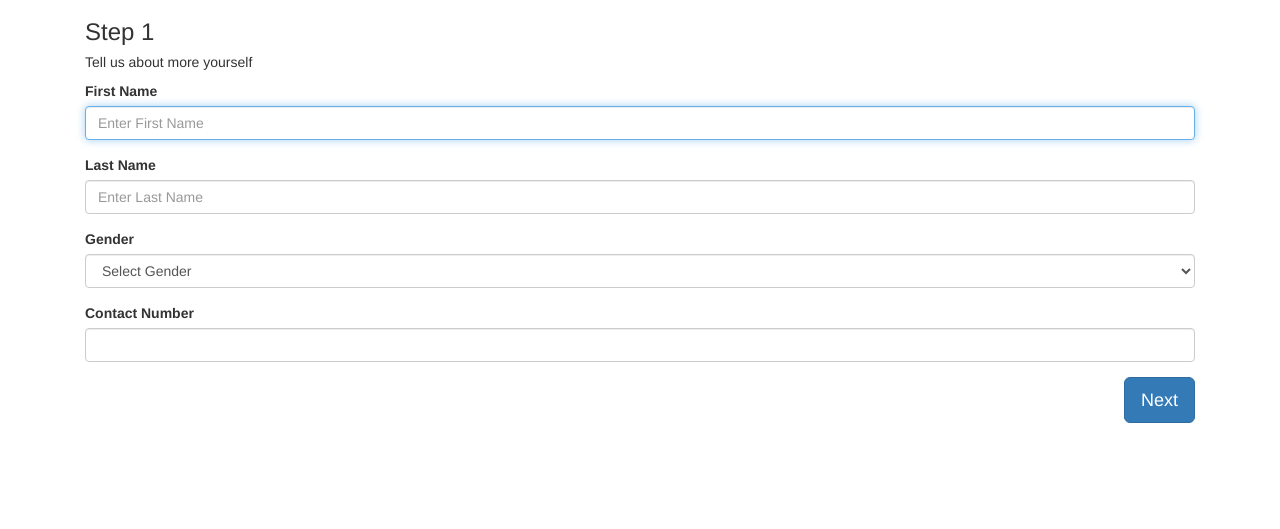
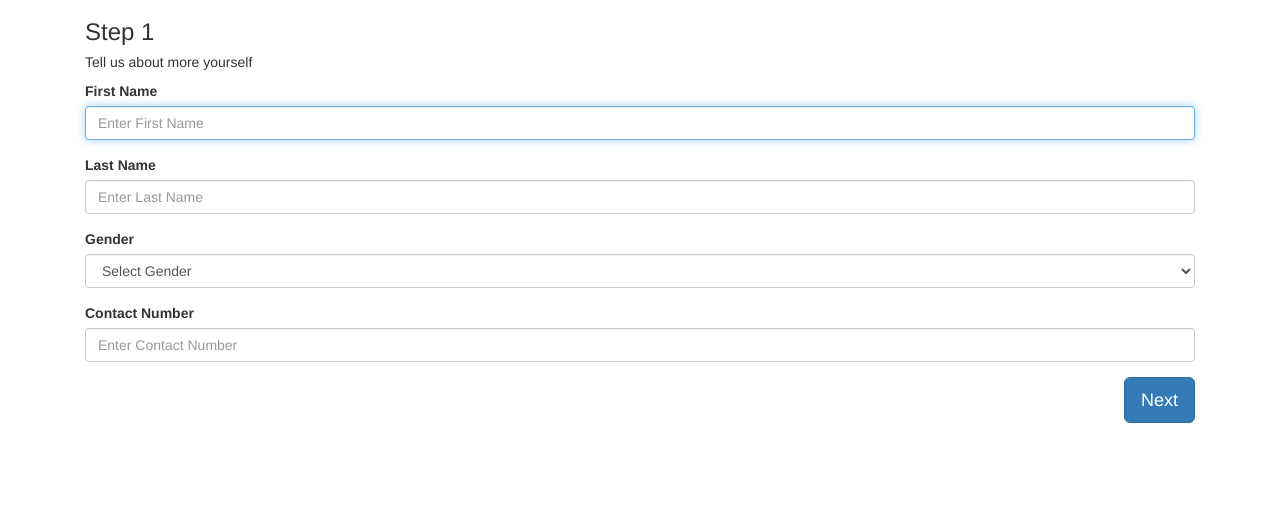
Before and after one commit to xjeballes/foodhub, a Flask app: page /registration in a window 1280 px wide. Shown: the part 111-640 px from the top of the page. Run offline with Flask 2, Linux system fonts and the light colour scheme; some libraries are stand-ins or nearby versions.

Commit message:
added placeholder to contact number

```diff
--- a/templates/registration.html
+++ b/templates/registration.html
@@ -51,7 +51,7 @@
                         </div>
                         <div class="form-group">
                             <label class="control-label">Contact Number</label>
-                            <input type="number" class="form-control"  id="contact_number" name="contact_number" required />
+                            <input type="number" maxlength="11" class="form-control" placeholder="Enter Contact Number" id="contact_number" name="contact_number" required />
                             <span class="validity"></span></div>
                         <button class="btn btn-primary nextBtn btn-lg pull-right" type="button">Next</button>
                     </div>
```
